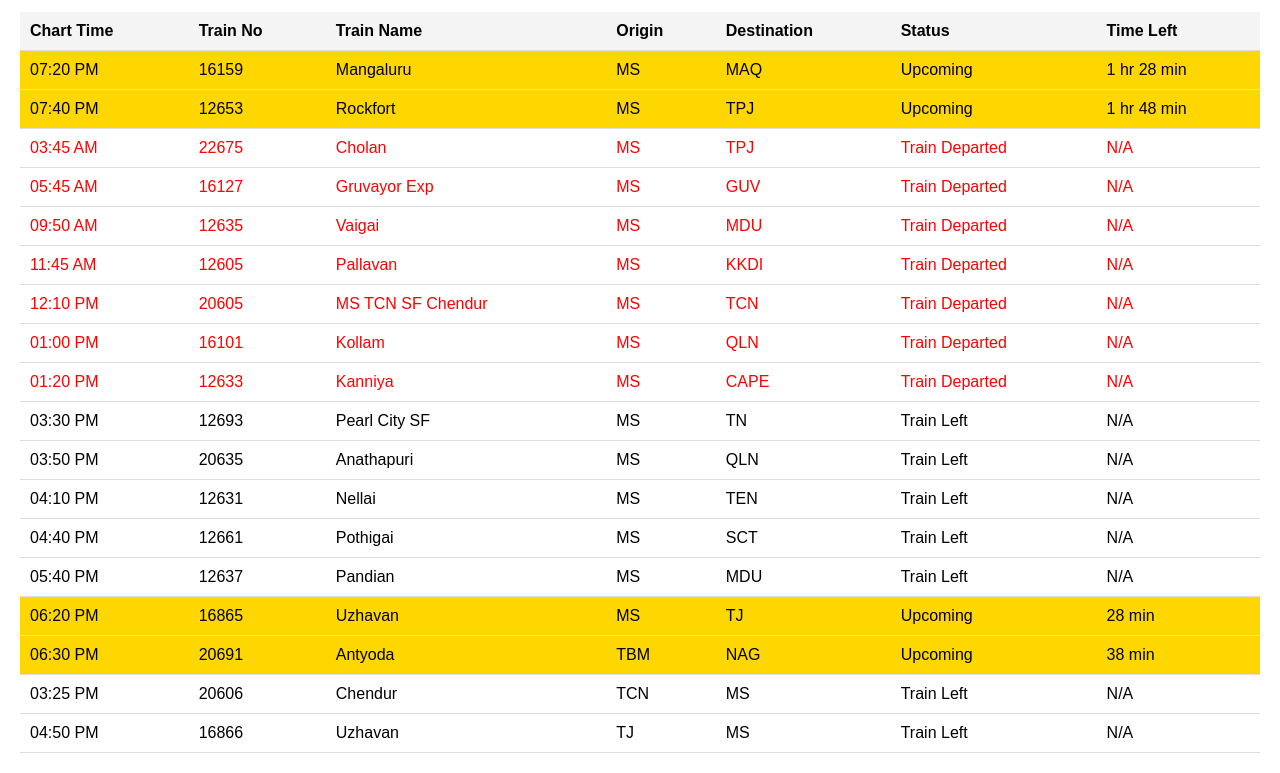
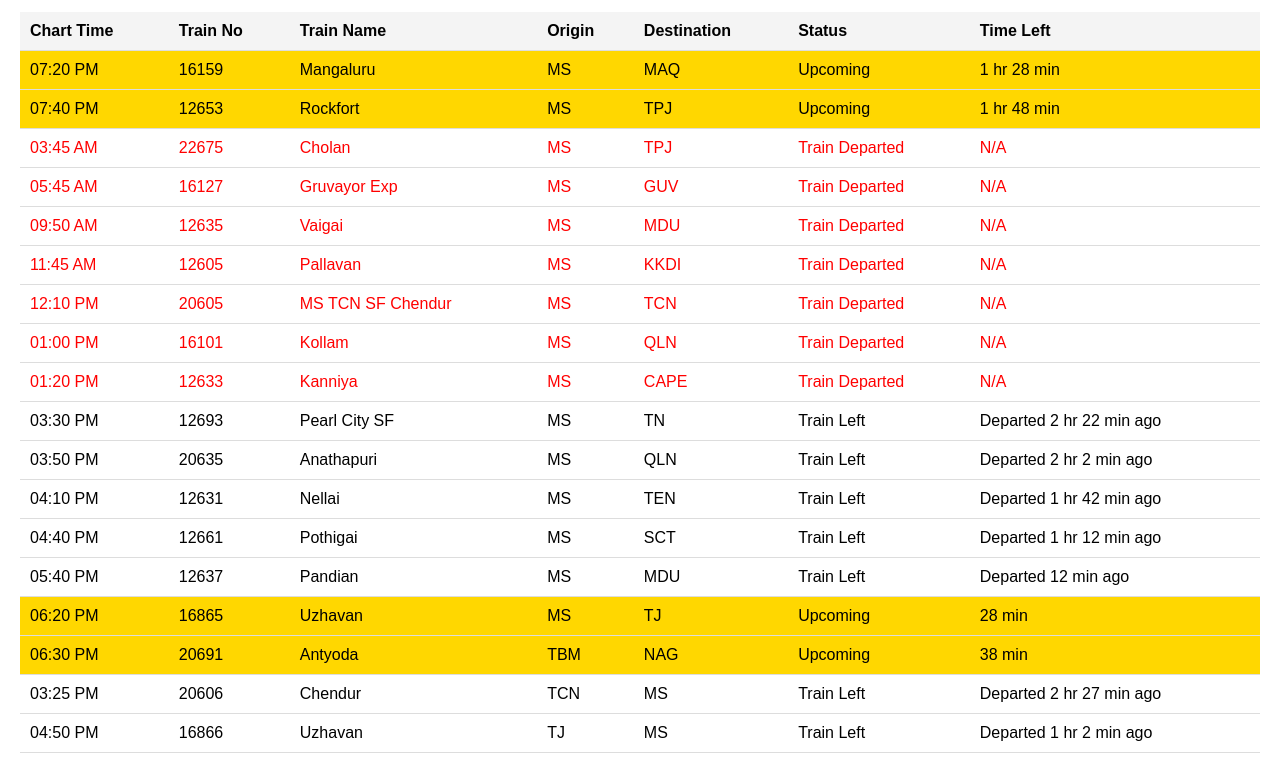
Before and after one commit to Learner00100/i, a plain HTML site: page index.html in a window 1280 px wide. Shown: the part 68-841 px from the top of the page. Drawn offline with Linux system fonts and the light colour scheme.

Commit message:
Update index.html

```diff
--- a/index.html
+++ b/index.html
@@ -123,8 +123,14 @@
                 if (diffInMin >= 0) {
                     timeLeft = formatTimeLeft(diffInMin);
                 } else {
-                    timeLeft = 'N/A';
-                    status = Math.abs(diffInMin) >= 240 ? 'Train Departed' : 'Train Left';
+                    const timePassed = Math.abs(diffInMin);
+                    if (timePassed <= 240) {
+                        timeLeft = `Departed ${formatTimeLeft(timePassed)} ago`;
+                        status = 'Train Left';
+                    } else {
+                        timeLeft = 'N/A';
+                        status = 'Train Departed';
+                    }
                 }
 
                 const tr = document.createElement('tr');
```
